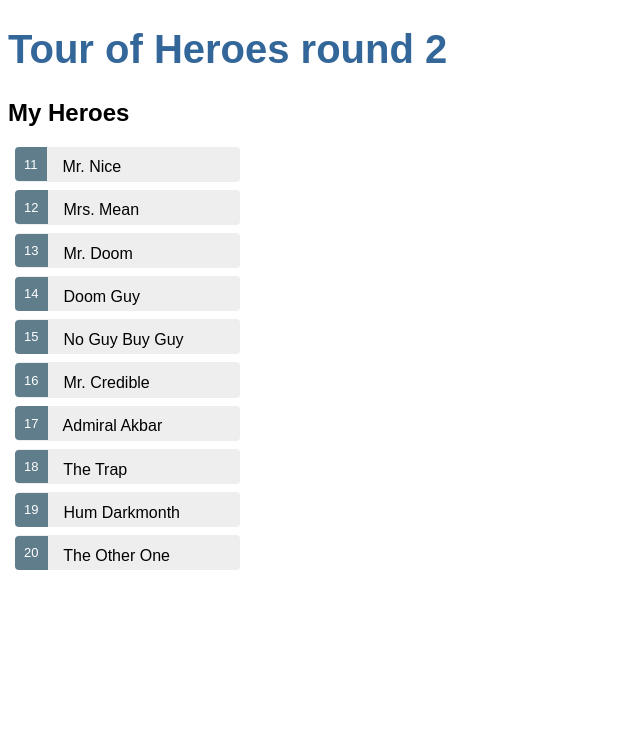
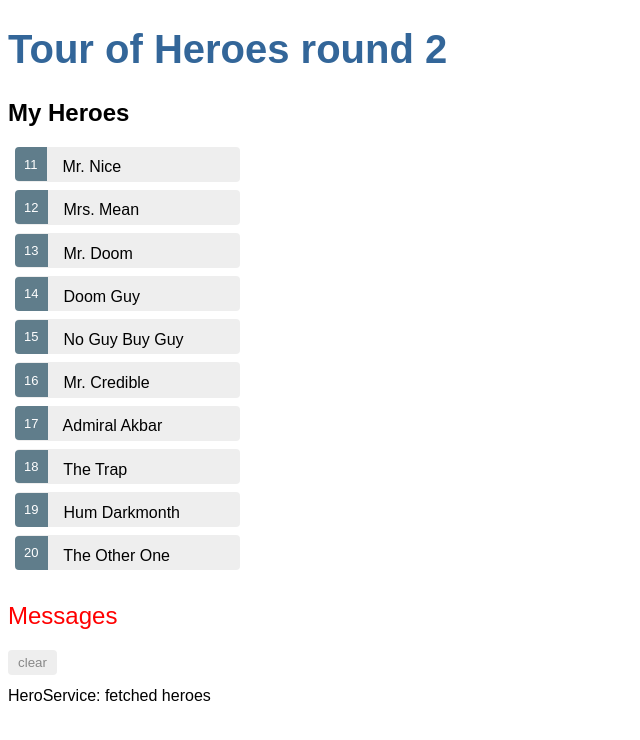
Before and after one commit to erikringwalters/TourOfHeroesV2, an Angular app: page / in a window 1280 px wide. Shown: the top 740 px of the page, without its empty margins (0-640 px from the left). Built offline with nearby package versions, Linux system fonts and the light colour scheme.

Commit message:
Implemented service/messages

```diff
--- a/src/app/app.component.html
+++ b/src/app/app.component.html
@@ -1,2 +1,3 @@
   <h1>{{ title }}</h1>
   <app-heroes></app-heroes>
+  <app-messages></app-messages>
--- a/src/app/hero.service.ts
+++ b/src/app/hero.service.ts
@@ -1,9 +1,21 @@
 import { Injectable } from '@angular/core';
+
+import { Observable, of } from 'rxjs';
+
+import { Hero } from './hero';
+import { HEROES } from './mock-heroes';
+import { MessageService } from './message.service';
 
 @Injectable({
   providedIn: 'root'
 })
 export class HeroService {
 
-  constructor() { }
+  constructor(private messageService: MessageService) { }
+
+  getHeroes(): Observable<Hero[]> {
+    //TODO: send the message _after_ fetching the heroes
+    this.messageService.add('HeroService: fetched heroes');
+    return of(HEROES);
+  }
 }
--- a/src/app/heroes/heroes.component.ts
+++ b/src/app/heroes/heroes.component.ts
@@ -1,6 +1,7 @@
 import { Component, OnInit } from '@angular/core';
+
 import { Hero } from '../hero';
-import { HEROES } from '../mock-heroes';
+import { HeroService } from '../hero.service';
 
 @Component({
   selector: 'app-heroes',
@@ -9,22 +10,22 @@
 })
 export class HeroesComponent implements OnInit {
 
-  hero: Hero = {
-    id: 1,
-    name: "Windstorm"
-  };
+  selectedHero: Hero;
 
-  heroes = HEROES;
+  heroes: Hero[];
 
-  constructor() { }
+  constructor(private heroService: HeroService) { }
 
   ngOnInit() {
+    this.getHeroes();
   }
-
-  selectedHero: Hero;
 
   onSelect(hero: Hero): void {
     this.selectedHero = hero;
   }
 
+  getHeroes(): void {
+    this.heroService.getHeroes().subscribe(heroes => this.heroes = heroes);
+  }
+
 }
--- /dev/null
+++ b/src/app/message.service.ts
@@ -0,0 +1,16 @@
+import { Injectable } from '@angular/core';
+
+@Injectable({
+  providedIn: 'root'
+})
+export class MessageService {
+ messages: string[] = [];
+
+  add(message: string) {
+    this.messages.push(message);
+  }
+
+  clear() {
+    this.messages = [];
+  }
+}
--- /dev/null
+++ b/src/app/messages/messages.component.css
@@ -0,0 +1,35 @@
+/* MessagesComponent's private CSS styles */
+h2 {
+  color: red;
+  font-family: Arial, Helvetica, sans-serif;
+  font-weight: lighter;
+}
+body {
+  margin: 2em;
+}
+body, input[text], button {
+  color: crimson;
+  font-family: Cambria, Georgia;
+}
+
+button.clear {
+  font-family: Arial;
+  background-color: #eee;
+  border: none;
+  padding: 5px 10px;
+  border-radius: 4px;
+  cursor: pointer;
+  cursor: hand;
+}
+button:hover {
+  background-color: #cfd8dc;
+}
+button:disabled {
+  background-color: #eee;
+  color: #aaa;
+  cursor: auto;
+}
+button.clear {
+  color: #888;
+  margin-bottom: 12px;
+}
--- /dev/null
+++ b/src/app/messages/messages.component.html
@@ -0,0 +1,8 @@
+<div *ngIf="messageService.messages.length">
+
+  <h2>Messages</h2>
+  <button class="clear"
+          (click)="messageService.clear()">clear</button>
+  <div *ngFor='let message of messageService.messages'> {{message}} </div>
+
+</div>
--- /dev/null
+++ b/src/app/messages/messages.component.ts
@@ -0,0 +1,16 @@
+import { Component, OnInit } from '@angular/core';
+import { MessageService } from '../message.service';
+
+@Component({
+  selector: 'app-messages',
+  templateUrl: './messages.component.html',
+  styleUrls: ['./messages.component.css']
+})
+export class MessagesComponent implements OnInit {
+
+  constructor (public messageService: MessageService) {}
+
+  ngOnInit() {
+  }
+
+}
```
Also changed, not shown: src/app/app.module.ts (+5 -4 lines), 2 other files (tests, documents, lock files or other folders).
